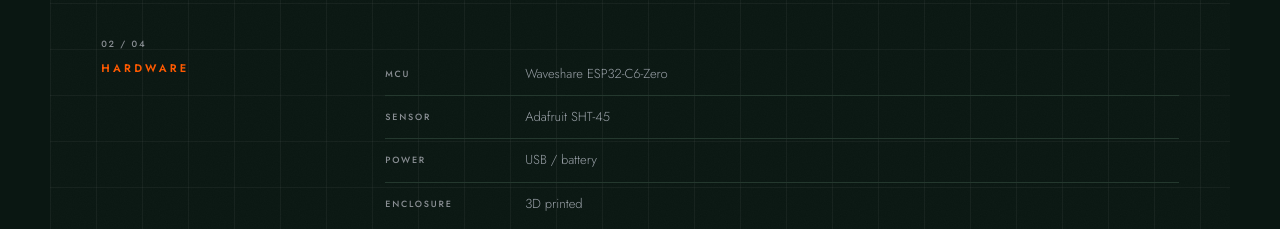
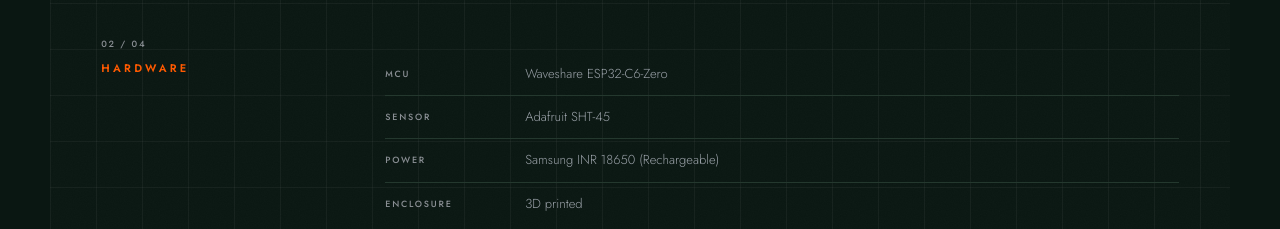
Before and after one commit to thejthimmaiah04-byte/PORTFOLIO, a website: page project-weather.html in a window 1280 px wide. Shown: the part 1580-1809 px from the top of the page. Drawn offline with Linux system fonts and the light colour scheme.

Commit message:
Weather Pod: power updated to Samsung INR 18650

```diff
--- a/project-weather.html
+++ b/project-weather.html
@@ -255,7 +255,7 @@
       <table class="spec-table">
         <tr><td>MCU</td><td>Waveshare ESP32-C6-Zero</td></tr>
         <tr><td>Sensor</td><td>Adafruit SHT-45</td></tr>
-        <tr><td>Power</td><td>USB / battery</td></tr>
+        <tr><td>Power</td><td>Samsung INR 18650 (Rechargeable)</td></tr>
         <tr><td>Enclosure</td><td>3D printed</td></tr>
       </table>
     </div>
```
